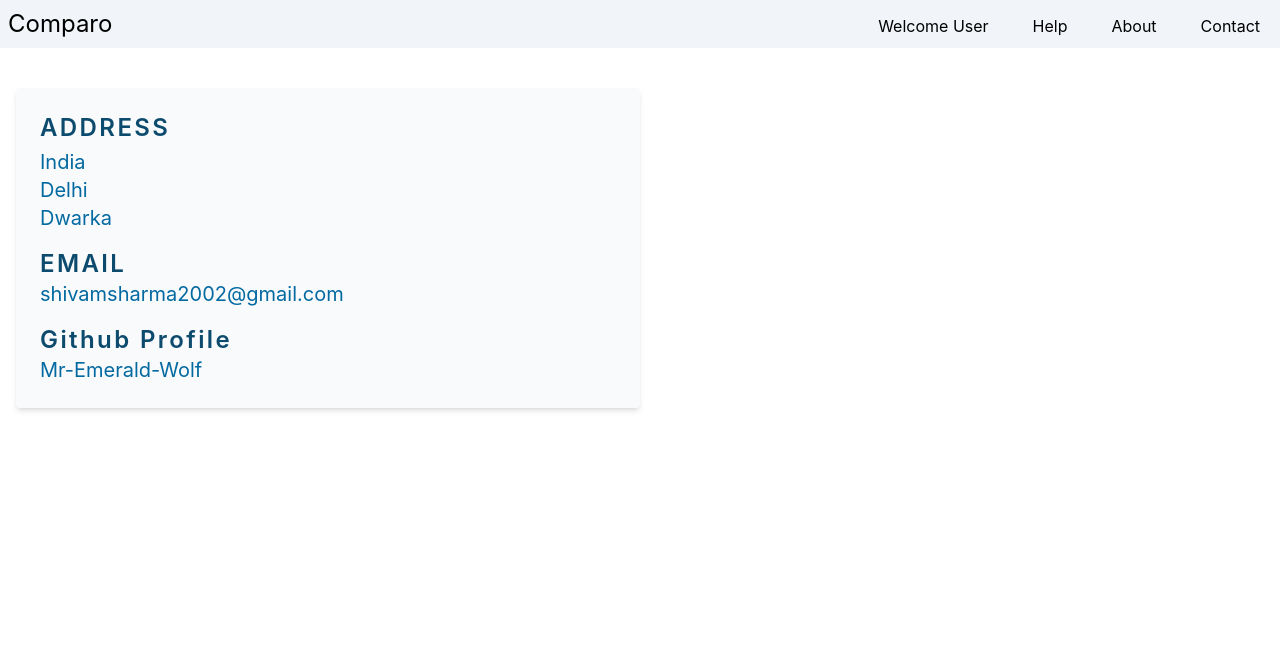
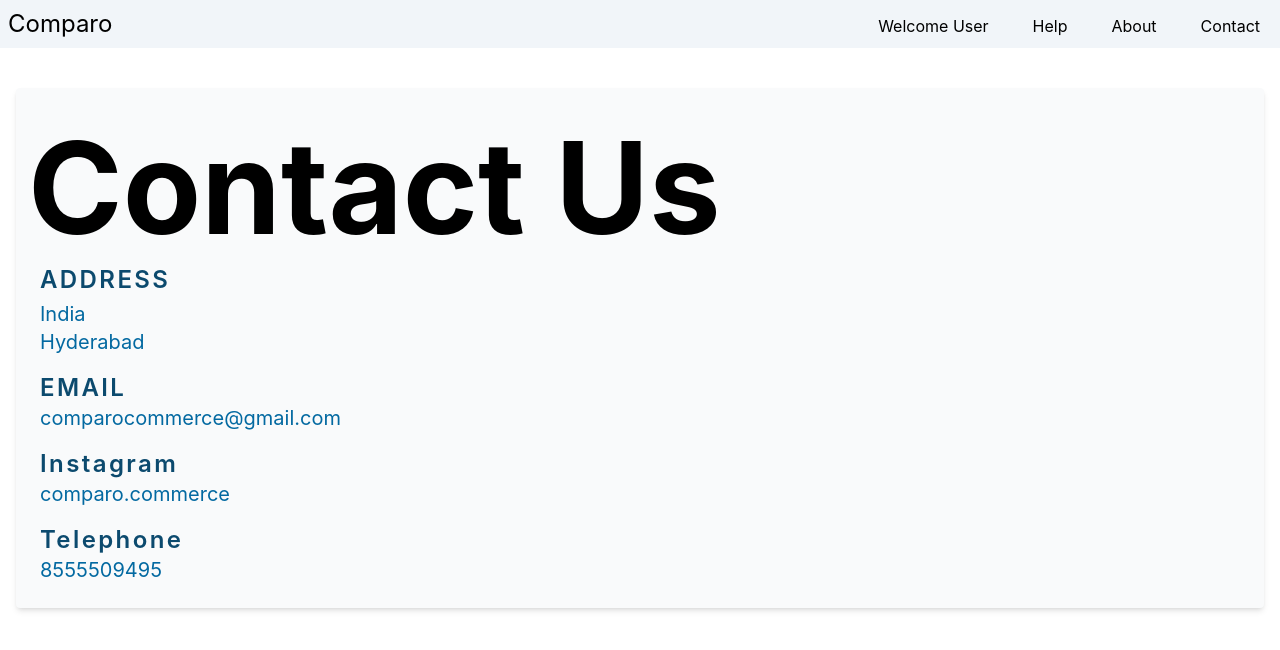
Before and after one commit to Mr-Emerald-Wolf/comparo-ui, a React (Create React App) app: page /contact in a window 1280 px wide. Shown: the top 650 px of the page. Built offline with nearby package versions, Linux system fonts and the light colour scheme.

Commit message:
Contact Us done

```diff
--- a/src/components/Contact.js
+++ b/src/components/Contact.js
@@ -4,17 +4,21 @@ export class Contact extends Component {
   render() {
     return (
       <>
-      <section id="contact" className=" dark:bg-slate-800">
-                <div className="container p-4 mx-auto">
+      <section className="dark:bg-slate-800 h-screen">
+                <div className="p-4">
 
-                    <div className="bg-gray-50 dark:bg-gray-900 py-6 mt-6 rounded shadow-md flex-col md:w-1/2 h-1/2 ">
+
+                    <div className="bg-gray-50 dark:bg-gray-900 py-6 mt-6 rounded shadow-md ">
+                    <h1 className="text-4xl md:text-6xl lg:text-9xl md:p-3 font-kalam font-bold dark:text-white text-black">
+                        Contact Us
+                    </h1>
                         <div className="px-6">
                             <h2 className="title-font font-semibold text-sky-900 dark:text-white tracking-widest md:text-2xl">
                                 ADDRESS
                             </h2>
                             <p className="mt-1 dark:text-sky-200 text-sky-700 md:text-xl">
-                                India <br />Delhi <br />
-                                Dwarka
+                                India <br/>
+                                Hyderabad
                             </p>
                         </div>
                         <div className="px-6 mt-4">
@@ -22,17 +26,26 @@ export class Contact extends Component {
                                 EMAIL
                             </h2>
                             <p className="dark:text-sky-200 text-sky-700 leading-relaxed md:text-xl">
-                                shivamsharma2002@gmail.com
+                            comparocommerce@gmail.com
                             </p>
 
                         </div>
                         <div className="px-6 mt-4">
                             <h2 className="title-font font-semibold text-sky-900 dark:text-white tracking-widest md:text-2xl">
-                                Github Profile
+                                Instagram
                             </h2>
-                            <a className="dark:text-sky-200 text-sky-700 leading-relaxed md:text-xl" href="https://github.com/Mr-Emerald-Wolf">
-                                Mr-Emerald-Wolf
+                            <a className="dark:text-sky-200 text-sky-700 leading-relaxed md:text-xl" href="https://www.instagram.com/comparo.ecommerce/">
+                               comparo.commerce
                             </a>
+
+                        </div>
+                        <div className="px-6 mt-4">
+                            <h2 className="title-font font-semibold text-sky-900 dark:text-white tracking-widest md:text-2xl">
+                               Telephone
+                            </h2>
+                            <p className="dark:text-sky-200 text-sky-700 leading-relaxed md:text-xl" >
+                            8555509495
+                            </p>
 
                         </div>
                     </div>
```
